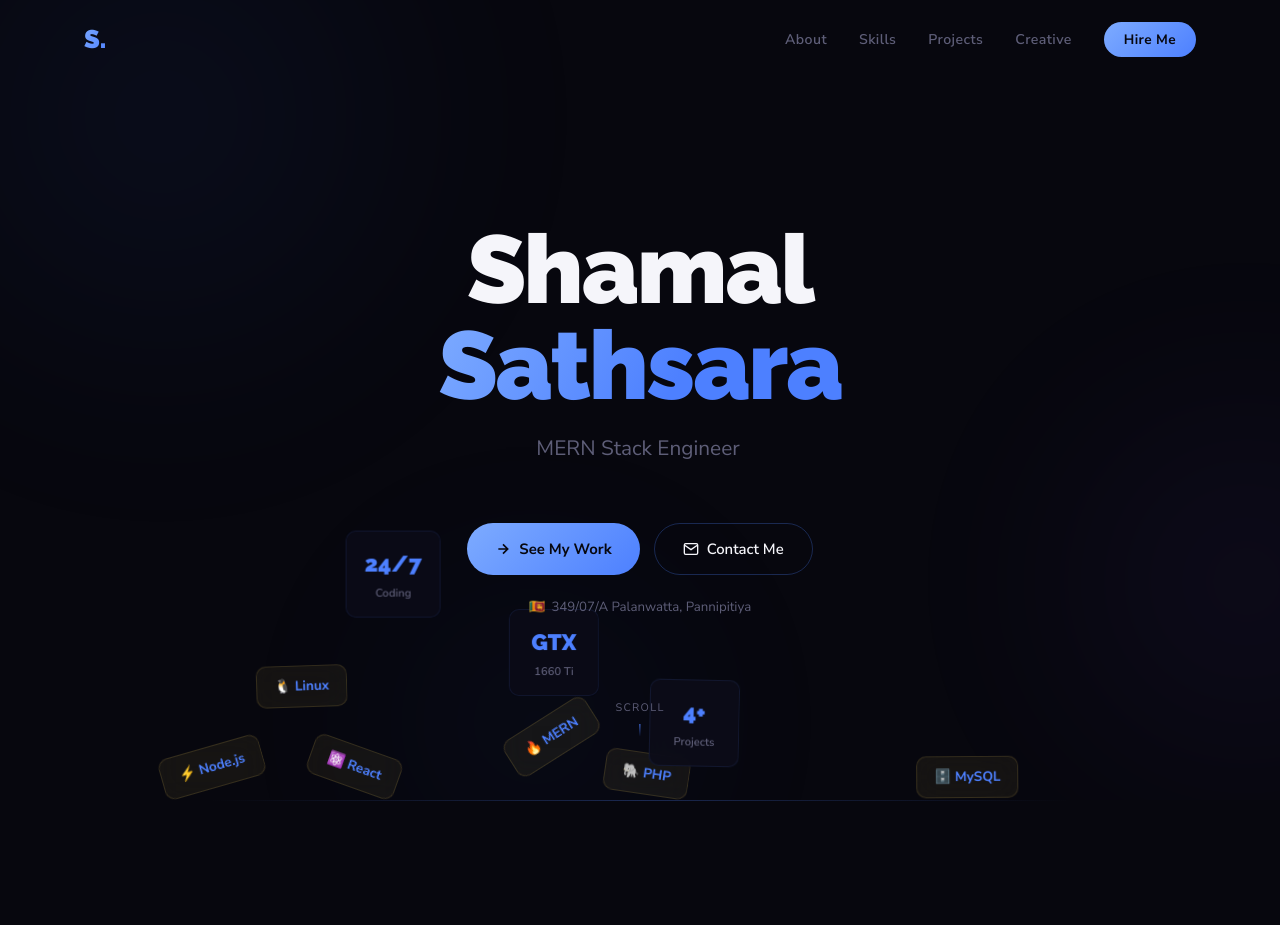
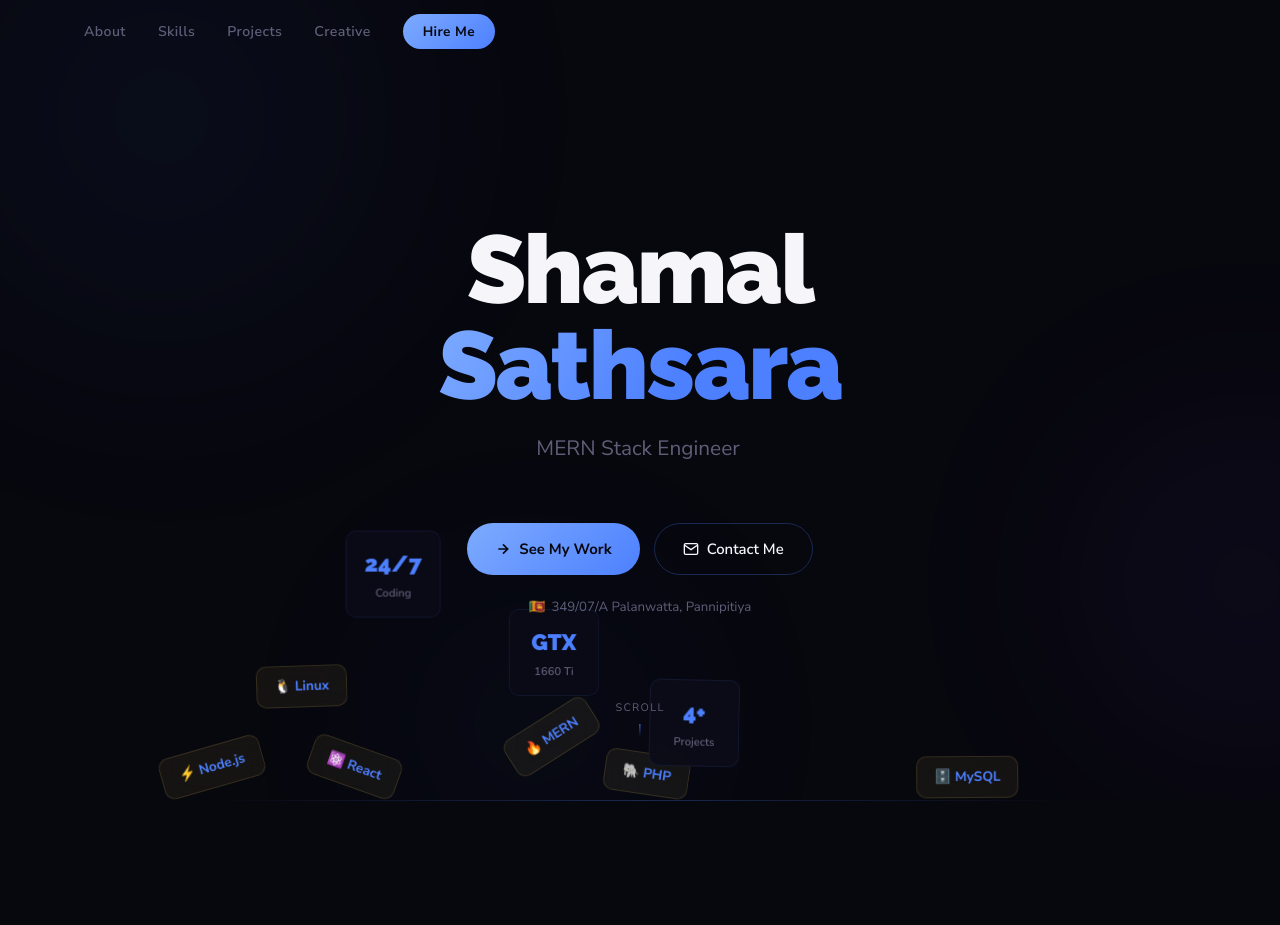
Before and after one commit to shamalsathsara/my-portfolio, a plain HTML site: page index.html in a window 1280 px wide. Shown: the top 925 px of the page. Drawn offline with nearby package versions, Linux system fonts and the light colour scheme; animation ran at ten frames a second.

Commit message:
edit paras

```diff
--- a/index.html
+++ b/index.html
@@ -51,8 +51,7 @@
     <div class="container">
       <div class="nav-inner">
 
-        <!-- Brand logo — scrolls to top -->
-        <a href="#hero" class="nav-logo" aria-label="Shamal Sathsara — home">S.</a>
+        <!-- Brand logo — removed per user request -->
 
         <!-- Desktop navigation links -->
         <ul class="nav-links" id="nav-links" aria-label="Navigation">
```
